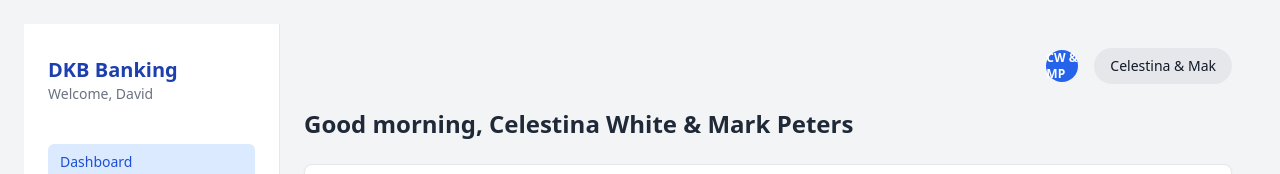
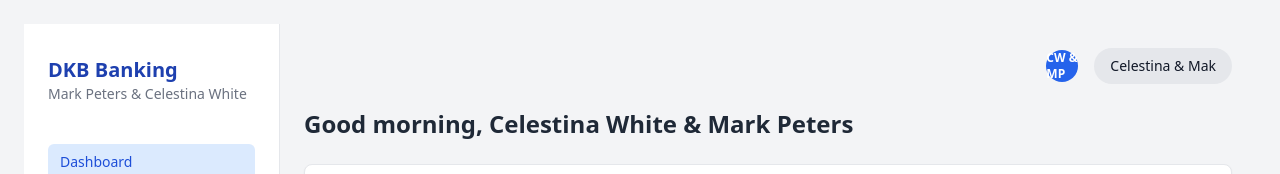
Before and after one commit to BlueColour2589/dkb-banking, a Next.js app in the folder frontend/: page /dashboard in a window 1280 px wide. Shown: the top 174 px of the page. Built offline with nearby package versions, Linux system fonts and the light colour scheme; no server answers.

Commit message:
Update Sidebar.tsx

```diff
--- a/frontend/components/Sidebar/Sidebar.tsx
+++ b/frontend/components/Sidebar/Sidebar.tsx
@@ -20,7 +20,7 @@ export default function Sidebar() {
         {/* Header */}
         <div className="mb-10">
           <h1 className="text-xl font-bold text-blue-800 dark:text-blue-300">DKB Banking</h1>
-          <p className="text-sm text-gray-500 dark:text-gray-400">Welcome, David</p>
+          <p className="text-sm text-gray-500 dark:text-gray-400">Mark Peters & Celestina White</p>
         </div>
 
         {/* Navigation */}
```
